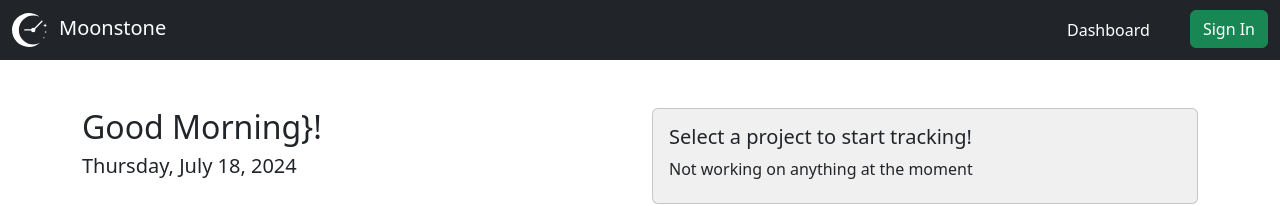
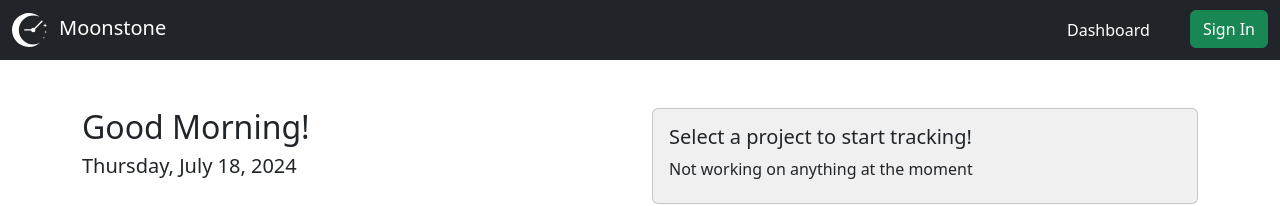
Before and after one commit to BradleyHendrickson/Moonstone, a Next.js app: page /dashboard in a window 1280 px wide. Shown: the top 206 px of the page. Built offline with nearby package versions, Linux system fonts and the light colour scheme; no server answers.

Commit message:
fix hover behavior

```diff
--- a/components/entry/ProjectCard.jsx
+++ b/components/entry/ProjectCard.jsx
@@ -28,6 +28,7 @@ function ProjectCard({ project, canEdit, setEditingProject, setEditModal, refres
 		if (!canEdit) {
 			startWork(project);
 		}
+		setIsHovered(false);
 	};
 
 	return (
--- a/components/entry/ProjectManager.jsx
+++ b/components/entry/ProjectManager.jsx
@@ -13,7 +13,7 @@ import moment from 'moment';
 
 function createGreetingString(currentTime, userName) {
 	if (currentTime < 12) {
-		return `Good Morning}!`;
+		return `Good Morning!`;
 	} else if (currentTime < 18) {
 		return `Good Afternoon!`;
 	} else {
--- a/components/entry/WorkSessionCard.jsx
+++ b/components/entry/WorkSessionCard.jsx
@@ -1,4 +1,4 @@
-import React, { useState } from 'react';
+import React, { useEffect, useState } from 'react';
 import { Card, CardBody, CardTitle, CardText, Row, Col } from 'reactstrap';
 import moment from 'moment'; // Ensure moment.js is installed
 import { IconPencil } from '@tabler/icons-react';
@@ -24,7 +24,10 @@ const WorkSessionCard = ({ workSession, projectName, updateWorkSession }) => {
     const [isOpen, setIsOpen] = useState(false);
     const [isHovered, setIsHovered] = useState(false);
 
-    const toggle = () => setIsOpen(!isOpen);
+    const toggle = () => {
+        setIsOpen(!isOpen)
+        setIsHovered(false);
+    };
 
     const handleMouseEnter = () => {
         setIsHovered(true);
```
